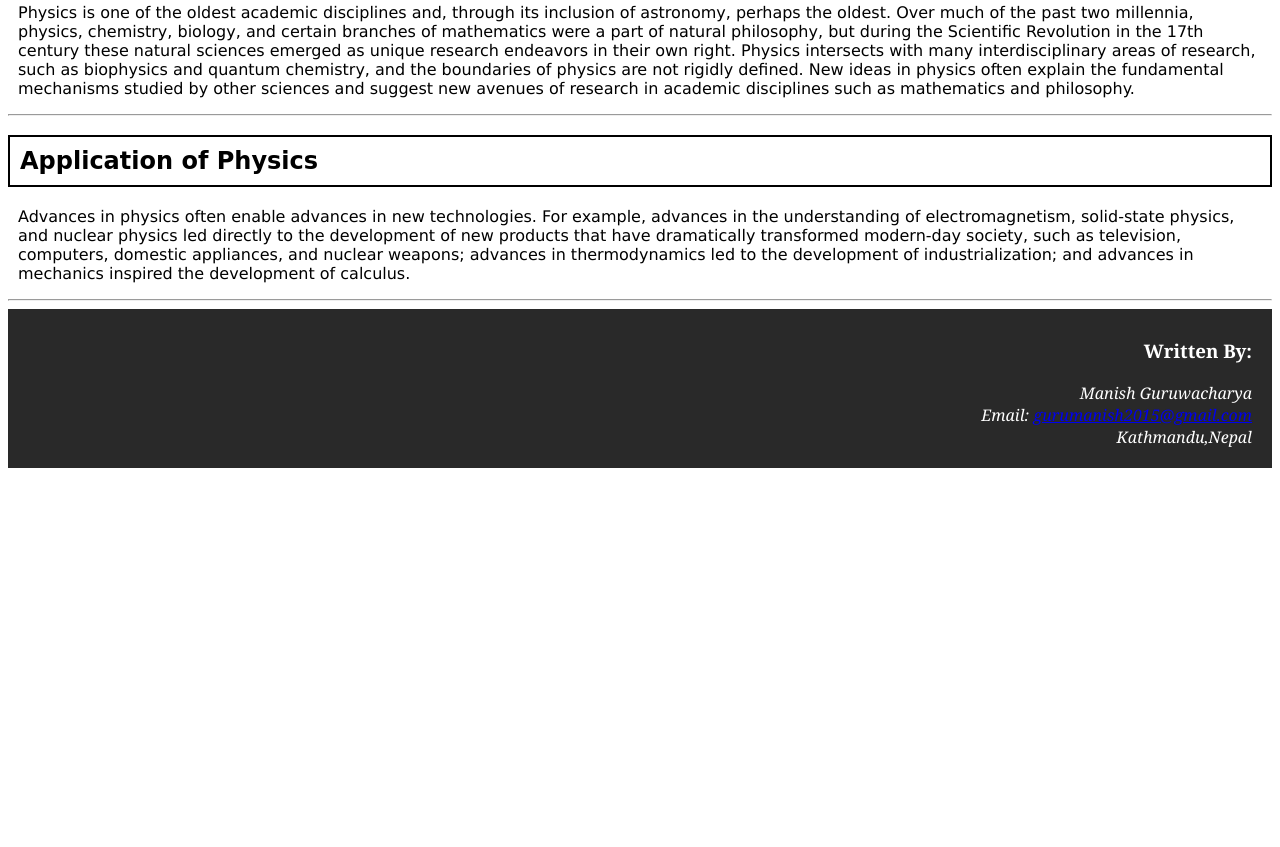
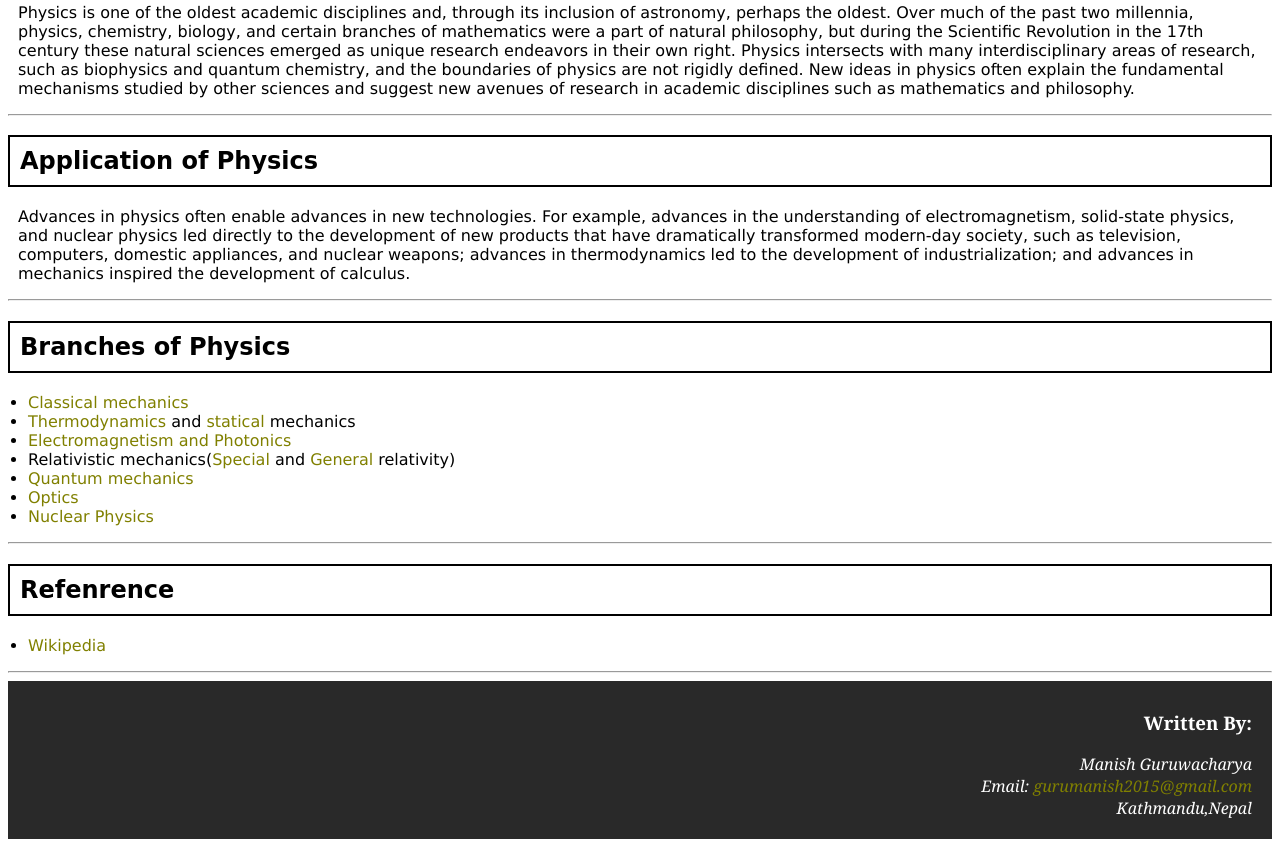
Before and after one commit to ManishGru/website, a plain HTML site: page physics.html in a window 1280 px wide. Shown: the part 726-1573 px from the top of the page. Before the commit the page ends 1202 px from the top, so only its background shows below. Drawn offline with Linux system fonts and the light colour scheme.

Commit message:
Adding somelink on the page

```diff
--- a/physics.html
+++ b/physics.html
@@ -50,6 +50,32 @@
             border-radius: 10%;
             border: 2px solid black;
         }
+        ul{
+            list-style-type: disc;
+            font-family:Verdana;
+            padding-left:20px;
+            padding-right: 10px;
+        }
+        a:link{
+            color: rgb(128, 128, 0);
+            background-color: transparent;
+            text-decoration: none;
+        }
+        a:visited{
+            color: skyblue;
+            background-color: transparent;
+            text-decoration: none;
+        }
+        a:hover{
+            color: blue;
+            background-color: transparent;
+            text-decoration: underline;
+        }
+        a:active{
+            color: red;
+            background-color: transparent;
+            text-decoration: underline;
+        }
     </style>
 </head>
 
@@ -90,11 +116,28 @@
         of calculus.
     </p>
     <hr>
+    <h2>Branches of Physics</h2>
+    <ul>
+        <li><a href="https://en.wikipedia.org/wiki/Classical_mechanics" title="More inforamtion on Classical mechanics" target="_blank">Classical mechanics</a></li>
+        <li><a href="https://en.wikipedia.org/wiki/Thermodynamics" title="More inforamtion on thermodynamics" target="_blank">Thermodynamics</a> and <a href="https://en.wikipedia.org/wiki/Statistical_mechanics"title="More inforamtion on  statical mechanics" target="_blank">statical</a> mechanics</li>
+        <li><a href="https://en.wikipedia.org/wiki/Electromagnetism" title="More inforamtion on Electromagnetism and Photonics" target="_blank">Electromagnetism and Photonics</a></li>
+        <li>Relativistic mechanics(<a href="https://en.wikipedia.org/wiki/Special_relativity" title="More inforamtion on Special Relativity" target="_blank">Special</a> and <a href="https://en.wikipedia.org/wiki/General_relativity" title="More inforamtion on General relativity" target="_blank">General</a> relativity)</li>
+        <li><a href="https://en.wikipedia.org/wiki/Quantum_mechanics" title="More inforamtion on Quantum mechanics" target="_blank">Quantum mechanics</a></li>
+        <li><a href="https://en.wikipedia.org/wiki/Optics" title="More inforamtion on Optics" target="_blank">Optics</a></li>
+        <li><a href="https://en.wikipedia.org/wiki/Nuclear_physics" title="More inforamtion on Nuclear physics" target="_blank">Nuclear Physics</a></li>
+    </ul>
+    <hr>
+    <h2>Refenrence</h2>
+    <ul style="list-style-type: disc;">
+        <li><a href="https://en.wikipedia.org/wiki/Physics" title="More inforamtion on Physics" target="_blank">Wikipedia</a></li>
+    </ul>
+    <hr>
     <div class="self_info">
         <h3>Written By:</h3>
         <address>
             Manish Guruwacharya <br>
-            Email: <a href="mailto:gurumanish2015@gmail.com">gurumanish2015@gmail.com</a><br>
+            Email:
+            <a href="mailto:gurumanish2015@gmail.com" >gurumanish2015@gmail.com</a><br>
             Kathmandu,Nepal
         </address>
     </div>
```
